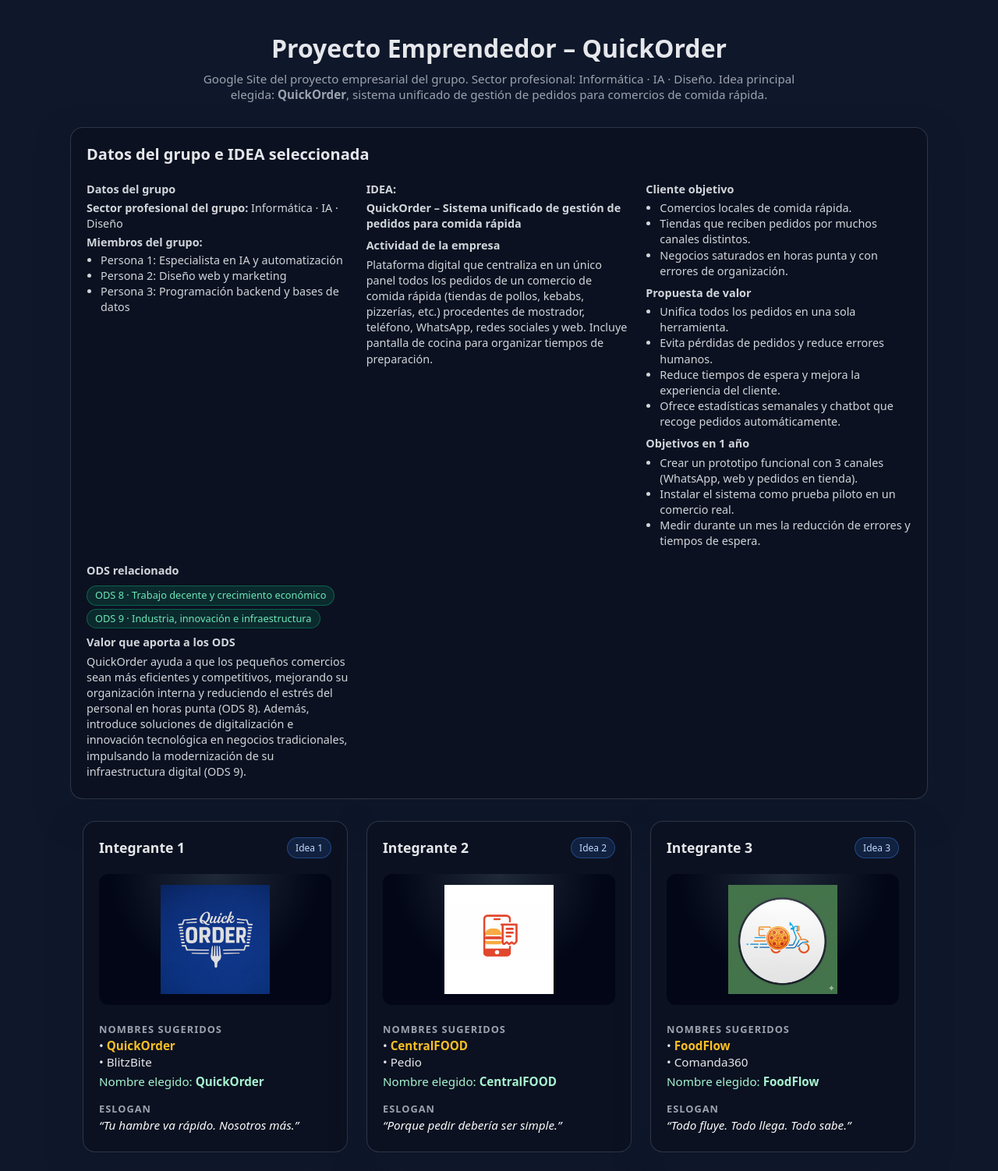
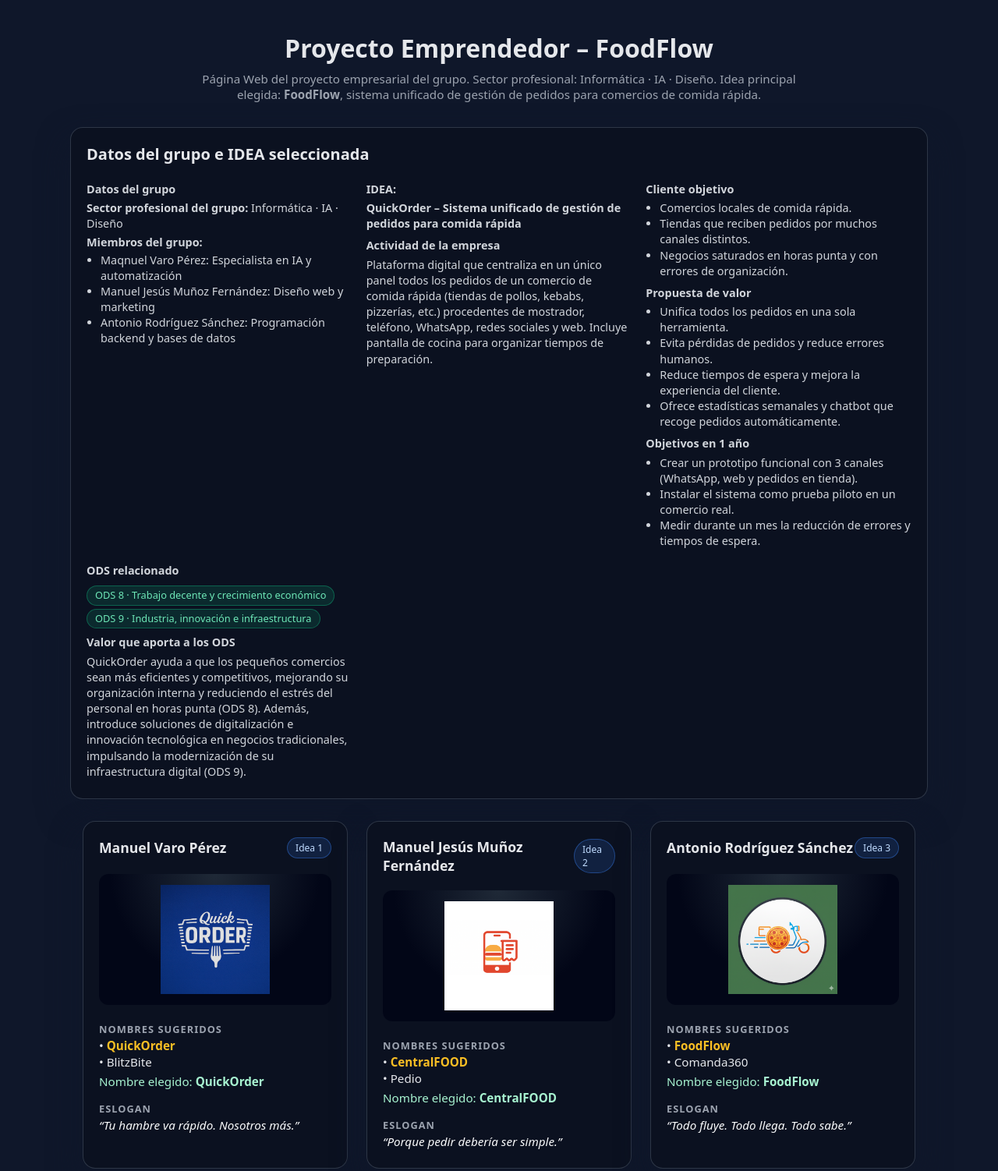
Before and after one commit to Antonio-Rodri/FoodFlow, a plain HTML site: page index.html in a window 1280 px wide. Shown: the top 1502 px of the page at 78% size. Drawn offline with Linux system fonts and the light colour scheme.

Commit message:
Corrección menor

```diff
--- a/index.html
+++ b/index.html
@@ -2,7 +2,7 @@
 <html lang="es">
   <head>
     <meta charset="UTF-8" />
-    <title>Proyecto Emprendedor – QuickOrder</title>
+    <title>Proyecto Emprendedor – Foodflow</title>
     <style>
       * {
         box-sizing: border-box;
@@ -193,11 +193,11 @@
     </style>
   </head>
   <body>
-    <h1>Proyecto Emprendedor – QuickOrder</h1>
+    <h1>Proyecto Emprendedor – FoodFlow</h1>
     <p class="subtitulo">
-      Google Site del proyecto empresarial del grupo. Sector profesional:
+      Página Web del proyecto empresarial del grupo. Sector profesional:
       Informática · IA · Diseño. Idea principal elegida:
-      <strong>QuickOrder</strong>, sistema unificado de gestión de pedidos para
+      <strong>FoodFlow</strong>, sistema unificado de gestión de pedidos para
       comercios de comida rápida.
     </p>
 
@@ -215,9 +215,9 @@
           </p>
           <p style="margin-top: 4px"><strong>Miembros del grupo:</strong></p>
           <ul>
-            <li>Persona 1: Especialista en IA y automatización</li>
-            <li>Persona 2: Diseño web y marketing</li>
-            <li>Persona 3: Programación backend y bases de datos</li>
+            <li>Maqnuel Varo Pérez: Especialista en IA y automatización</li>
+            <li>Manuel Jesús Muñoz Fernández: Diseño web y marketing</li>
+            <li>Antonio Rodríguez Sánchez: Programación backend y bases de datos</li>
           </ul>
         </div>
 
@@ -316,7 +316,7 @@
       <!-- INTEGRANTE 1 -->
       <article class="card card-member">
         <div class="card-header">
-          <h2>Integrante 1</h2>
+          <h2>Manuel Varo Pérez</h2>
           <span class="badge">Idea 1</span>
         </div>
 
@@ -345,7 +345,7 @@
       <!-- INTEGRANTE 2 -->
       <article class="card card-member">
         <div class="card-header">
-          <h2>Integrante 2</h2>
+          <h2>Manuel Jesús Muñoz Fernández</h2>
           <span class="badge">Idea 2</span>
         </div>
 
@@ -374,7 +374,7 @@
       <!-- INTEGRANTE 3 -->
       <article class="card card-member">
         <div class="card-header">
-          <h2>Integrante 3</h2>
+          <h2>Antonio Rodríguez Sánchez</h2>
           <span class="badge">Idea 3</span>
         </div>
 
```
